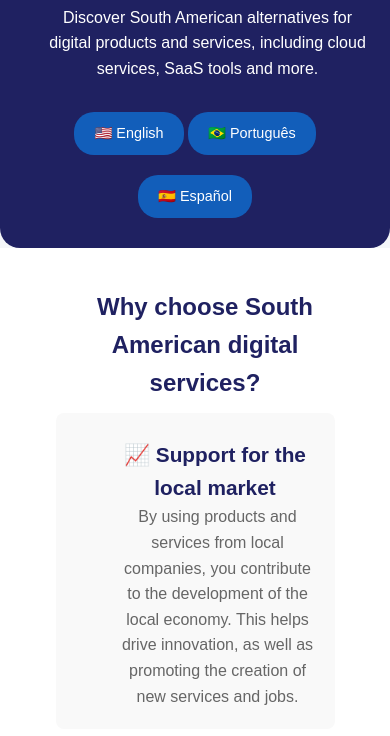
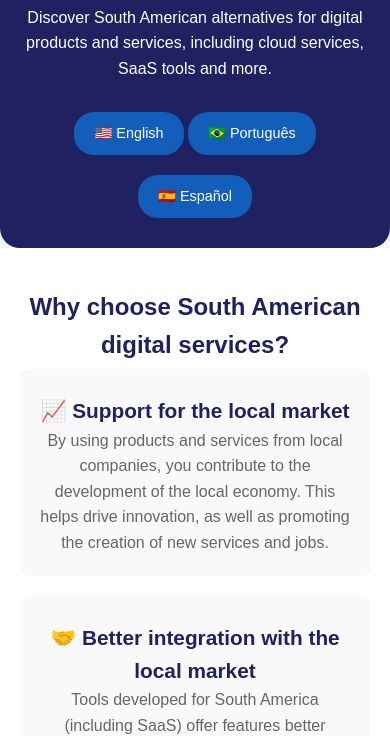
Before and after one commit to AntonioAgnolin/SouthAmericanAlternatives, a plain HTML site: page index.html in a window 390 px wide. Shown: the part 92-828 px from the top of the page. Drawn offline with Linux system fonts and the light colour scheme.

Commit message:
improving style

```diff
--- a/css/style.css
+++ b/css/style.css
@@ -37,10 +37,7 @@ h3 {
 }
 
 p {
-  font-size: 1rem;
   padding-left: 25px;
-  color: #444;
-  line-height: 1.6;
 }
 
 ul {
@@ -79,7 +76,7 @@ ul {
 
 .container {
   width: 100%;
-  max-width: 1200px;
+  max-width: 1300px;
   margin: 0 auto;
 }
 
@@ -230,11 +227,8 @@ footer p {
 }
 
 @media (max-width: 768px) {
-  .container {
-    width: 100%;
-    max-width: 100%;
-    padding: 0 20px;
-    margin: 0 auto;
+  .container,
+  section {
     text-align: center;
   }
 
@@ -246,6 +240,31 @@ footer p {
   header h1 {
     font-size: 1.5rem;
     margin: 0 auto;
+  }
+
+  h2, h3, p, ul, li {
+    text-align: center;
+    padding-left: 0 !important;
+    margin-left: auto !important;
+    margin-right: auto !important;
+  }
+
+  ul {
+    padding-left: 0 !important;
+  }
+
+  li {
+    margin-bottom: 15px;
+  }
+
+  li a {
+    display: inline-block;
+  }
+
+  #benefits h3,
+  #benefits p,
+  #criteria p {
+    margin-left: 0 !important;
   }
 
   header nav ul {
@@ -279,8 +298,6 @@ footer p {
   }
 
   article {
-    width: 90%;
-    margin: 10px auto;
     text-align: center;
   }
 
@@ -297,8 +314,9 @@ footer p {
     padding: 20px 10px;
   }
 
-  footer p {
-    font-size: 0.8rem;
+  p {
+    padding-left: 0;
+    text-align: center;
   }
 
   .language-switcher {
@@ -310,3 +328,7 @@ footer p {
     margin: 10px 0;
   }
 }
+
+* {
+  transition: all 0.3s ease-in-out;
+}
```
